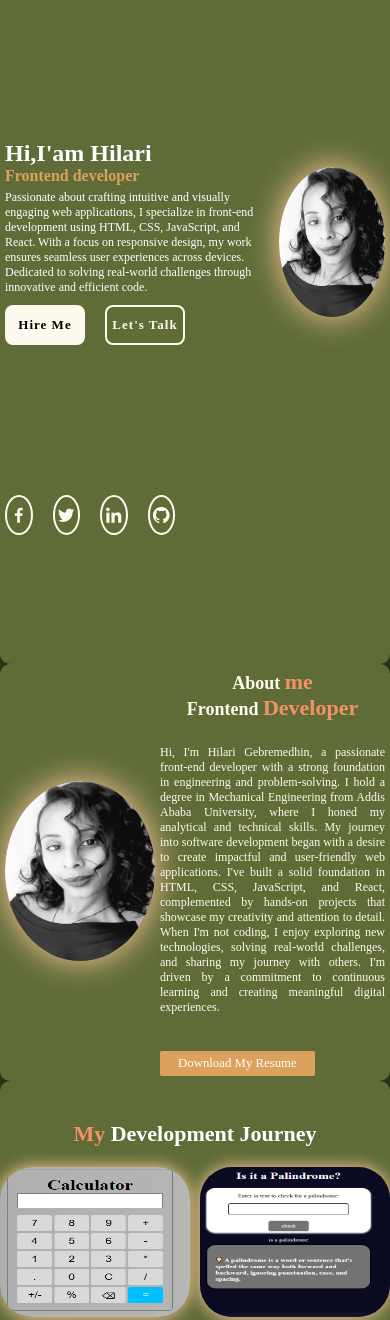
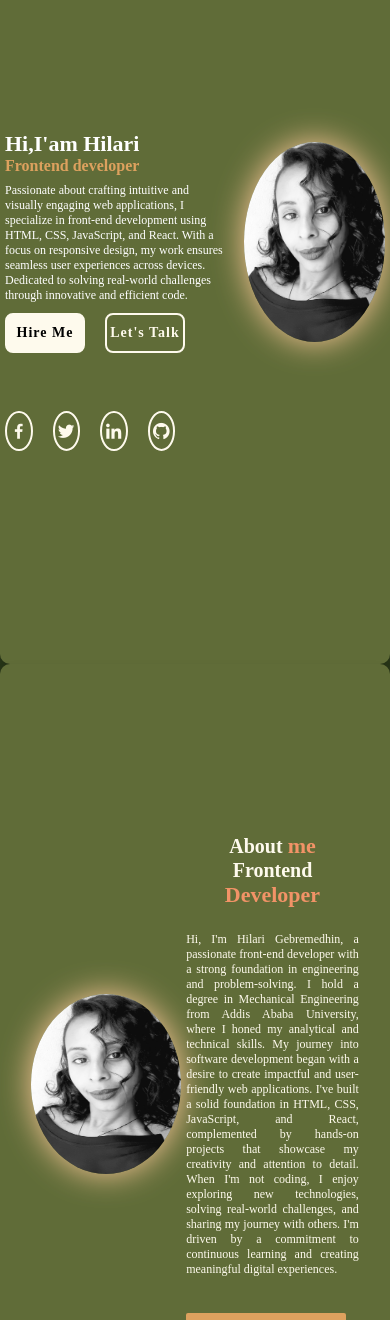
Before and after one commit to HilaryGH/Personal-Portfolio, a plain HTML site: page index.html in a window 390 px wide. Shown: the part 180-1500 px from the top of the page. Drawn offline with nearby package versions, Linux system fonts and the light colour scheme.

Commit message:
change some styling
change some styling

```diff
--- a/style.css
+++ b/style.css
@@ -71,7 +71,7 @@ span{
 .home{
 display: flex;
 align-items: center;
-height: 100vh;
+min-height: 100vh;
 padding:0 10%;
 background-color:var(--olive-green);
 }
@@ -420,23 +420,20 @@ height:50px;
     font-size: 16px;
     margin-left: 10px;
   }
-
-  .home {
-    padding: 3% 5%;
-    margin-top: 0;
+  .home{
+    padding:0 5%;
   }
-
   .home-content h1 {
-    font-size: 28px;
+    font-size: 26px;
   }
 
   .home-content h3 {
-    font-size: 22px;
+    font-size: 20px;
   }
 
   .home img {
-    width: 150px;
-    height: 150px;
+    width: 200px;
+    height: 200px;
   }
   span{
     font-size: 22px;
@@ -447,13 +444,12 @@ height:50px;
   }
 
   .btn-box a {
-    font-size: 13px;
+    font-size: 14px;
     width: 80px;
     height:100%
   }
 
   #about {
-    padding: 5px 5px;
     gap:5px;
   }
 
@@ -465,7 +461,7 @@ height:50px;
 
   .content h2,
   .content h3 {
-    font-size: 18px;
+    font-size: 20px;
     text-align: center;
   }
 
@@ -476,8 +472,8 @@ height:50px;
   }
 
   .resume-btn {
-    font-size: 0.8rem;
-    padding: 5px 18px;
+    font-size: 14px;
+    padding: 5px 15px;
     border-radius: 2px;
   }
 
@@ -544,16 +540,15 @@ height:50px;
     margin-left: 10px;
   }
   section {
-    padding: 20px 0;
+    padding: 5px 10px;
     margin: 0;
-    min-height: auto;
   }
   .home{
     padding: 0 5px;
   }
 
   .home-content h1 {
-    font-size: 24px;
+    font-size: 22px;
   }
 
   .home-content h3 {
@@ -561,10 +556,10 @@ height:50px;
   }
   .home-content p{
     font-size: 12px;
-    margin: 5px 0 10px;
+    margin: 8px 0 10px;
   }
   .home-icon{
-    top:80%;
+    top:70%;
     width:170px;
   }
   .Portfolio-container {
```
